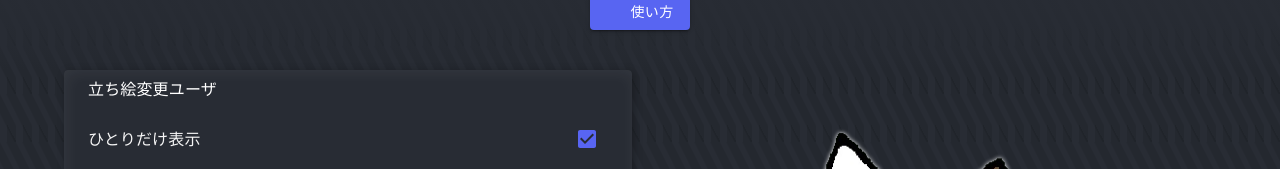
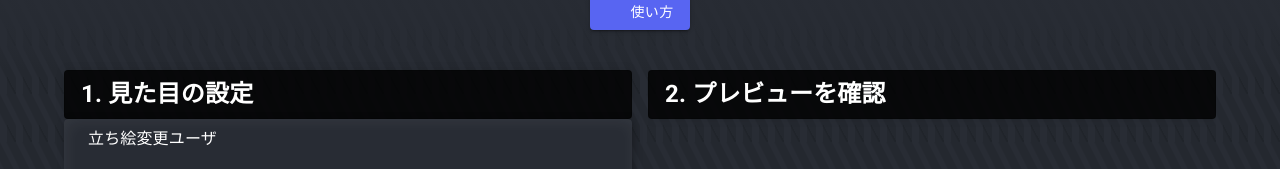
Before and after one commit to alfe/obs-discord-picture-css-generator, a React (Vite) app: page / in a window 1280 px wide. Shown: the part 194-363 px from the top of the page. Built offline with nearby package versions, Linux system fonts and the light colour scheme; some icons are missing.

Commit message:
add: SectionTitle

```diff
--- a/src/component/CssMaker.tsx
+++ b/src/component/CssMaker.tsx
@@ -23,6 +23,7 @@ import CheckBoxListItem from './CheckBoxListItem';
 import ColorPickerListItem from './ColorPickerListItem';
 import tranceAlfe from './img/trance_alfe.png';
 import tranceAlfeMouth from './img/trance_alfe_mouth.png';
+import TutorialButton from './TutorialButton';
 
 const CssMaker = () => {
   const [styles, setStyles] = React.useState<CustomStyle>({
@@ -71,6 +72,7 @@ const CssMaker = () => {
   return (
     <Grid container spacing={2}>
       <Grid size={6}>
+        <SectionTitle index={1} title="見た目の設定" />
         <InputArea>
           <Typography sx={{ pl: 2 }} align="left">立ち絵変更ユーザ</Typography>
           <List>
@@ -183,12 +185,14 @@ const CssMaker = () => {
         </InputArea>
       </Grid>
       <Grid size={6} sx={{ overflow: 'hidden' }}>
+        <SectionTitle index={2} title="プレビューを確認" />
         <DiscordIconPreview
           isSolo={isSolo}
           styles={styles}
           userIdImgStyles={userIdImgStyles} />
       </Grid>
       <Grid size={12}>
+        <SectionTitle index={3} title="CSSをコピー" />
         <CssString value={
           getCssText({
             styles,
@@ -199,6 +203,15 @@ const CssMaker = () => {
             isHasMaxWidth,
             isNotSetShow,
           })} />
+      </Grid>
+      <Grid size={12}>
+        <SectionTitle index={4} title="OBSに貼り付け" />
+        <InputArea>
+          <Typography variant="body1" component="p" sx={{ my: 2 }}>
+            OBSにカスタムCSSを適用するには、以下を参考にしてください。
+          </Typography>
+          <TutorialButton />
+        </InputArea>
       </Grid>
     </Grid>
   );
@@ -235,4 +248,21 @@ const FoldingMenu = ({ title, children }: { title: string; children: React.React
       </Box>
     </>
   );
-}
+};
+
+const SectionTitle = ({ index, title }: { index: number, title: string }) => {
+  return (
+    <Typography variant="h6" component="h2" sx={{
+      fontSize: '1.5rem',
+      fontWeight: 'bold',
+      padding: '.25rem 1rem',
+      mb: 0,
+      backgroundColor: 'rgba(0, 0, 0, 0.8)',
+      borderRadius: '4px',
+      border: '1px solid rgba(0, 0, 0, 0.2)',
+      boxShadow: '0 0 10px 0 rgba(0, 0, 0, 0.1)',
+      }}>
+      {index}. {title}
+    </Typography>
+  );
+};
```
